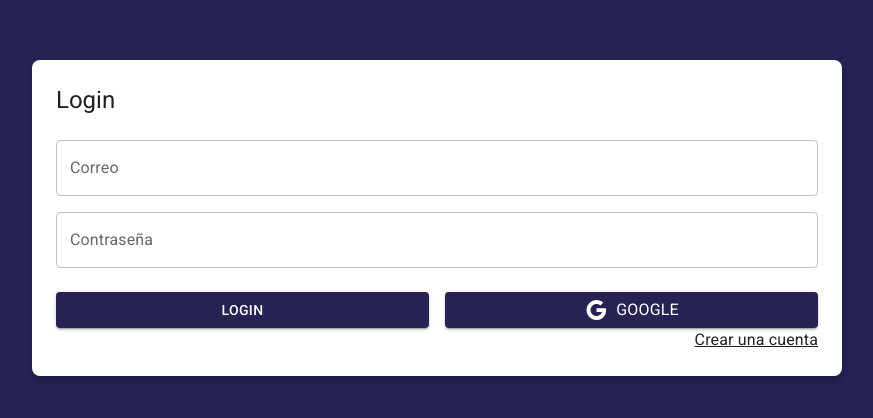
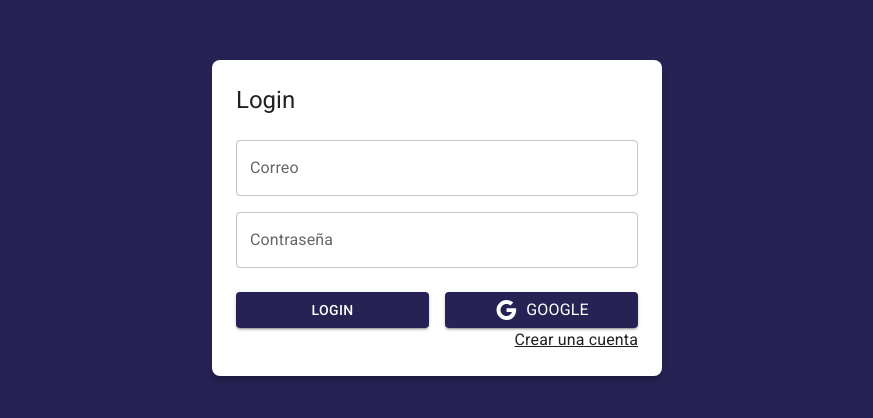
Before and after one commit to ManuUSS/Journal-App, a React (Vite) app: page /auth/login in a window 1280 px wide. Shown: the part 182-600 px from the top of the page, without its empty margins (203-1076 px from the left). Built offline with nearby package versions, Linux system fonts and the light colour scheme.

Commit message:
creacion del layout

```diff
--- /dev/null
+++ b/src/auth/layout/AuthLayout.jsx
@@ -0,0 +1,34 @@
+import { Grid, Typography } from "@mui/material"
+
+
+export const AuthLayout = ({ children, title = '' }) => {
+  return (
+    <Grid
+      container
+      spacing={ 0 }
+      direction="column"
+      alignItems="center"
+      justifyContent="center"
+      sx={{ minHeight: '100vh', backgroundColor: 'primary.main', padding: 4 }}
+    >
+        <Grid item
+          className="box-shadow"
+          xs={ 3 }
+          sx={{
+                width: { sm: 450 },
+                backgroundColor: 'white',
+                padding: 3,
+                borderRadius: 2
+            }}
+        >
+            <Typography
+              variant="h5"
+              sx={{ mb: 1 }}
+            >
+                { title }
+            </Typography>
+            { children }
+        </Grid>
+    </Grid>
+  )
+}
--- a/src/auth/pages/LoginPage.jsx
+++ b/src/auth/pages/LoginPage.jsx
@@ -1,36 +1,17 @@
 import { Link as LinkRouter } from 'react-router-dom';
 import { Google } from '@mui/icons-material';
 import { Button, Grid, Link, TextField, Typography } from '@mui/material';
+import { AuthLayout } from '../layout/AuthLayout';
 
 export const LoginPage = () => {
   return (
-    <Grid
-      container
-      spacing={ 0 }
-      direction="column"
-      alignItems="center"
-      justifyContent="center"
-      sx={{ minHeight: '100vh', backgroundColor: 'primary.main', padding: 4 }}
-    >
-      <Grid item
-        className="box-shadow"
-        xs={ 3 }
-        sx={{ backgroundColor: 'white', padding: 3, borderRadius: 2 }}
-      >
-        <Typography
-          variant="h5"
-          sx={{ mb: 1 }}
-        >
-          Login
-        </Typography>
-
-        <form action="">
+    <AuthLayout title='Login'>
+      <form action="">
           <Grid container>
 
             <Grid item
               xs={ 12 }
-              sx={{ mt: 2 }}
-            >
+              sx={{ mt: 2 }}>
               <TextField
                 label="Correo"
                 type="email"
@@ -95,8 +76,7 @@
 
           </Grid>
         </form>
+    </AuthLayout>
 
-      </Grid>
-    </Grid>
   )
 }
```
